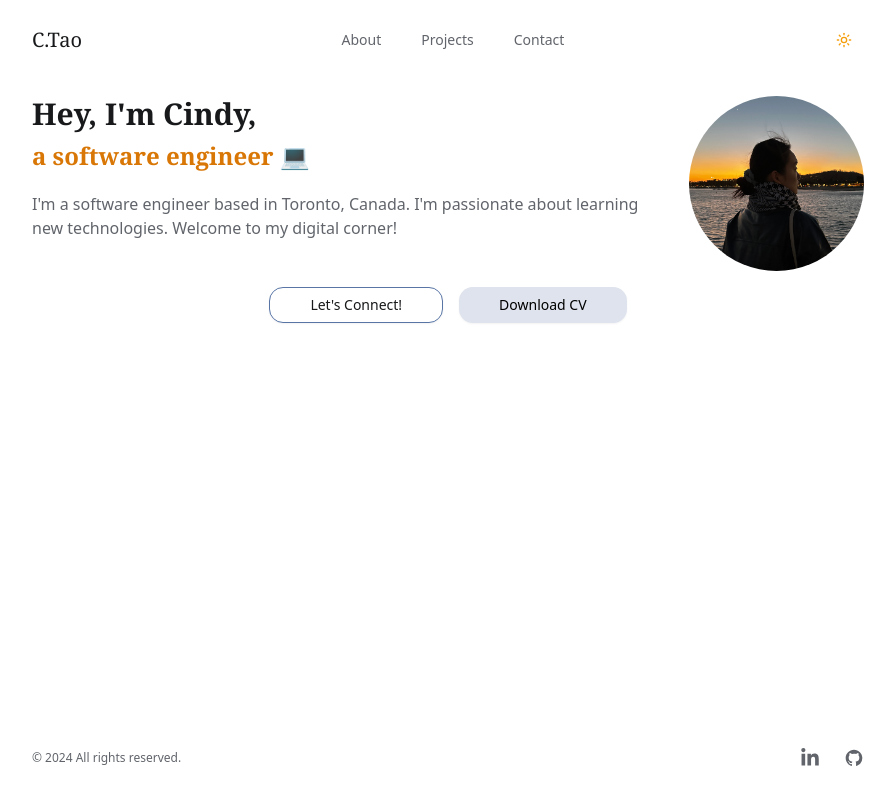
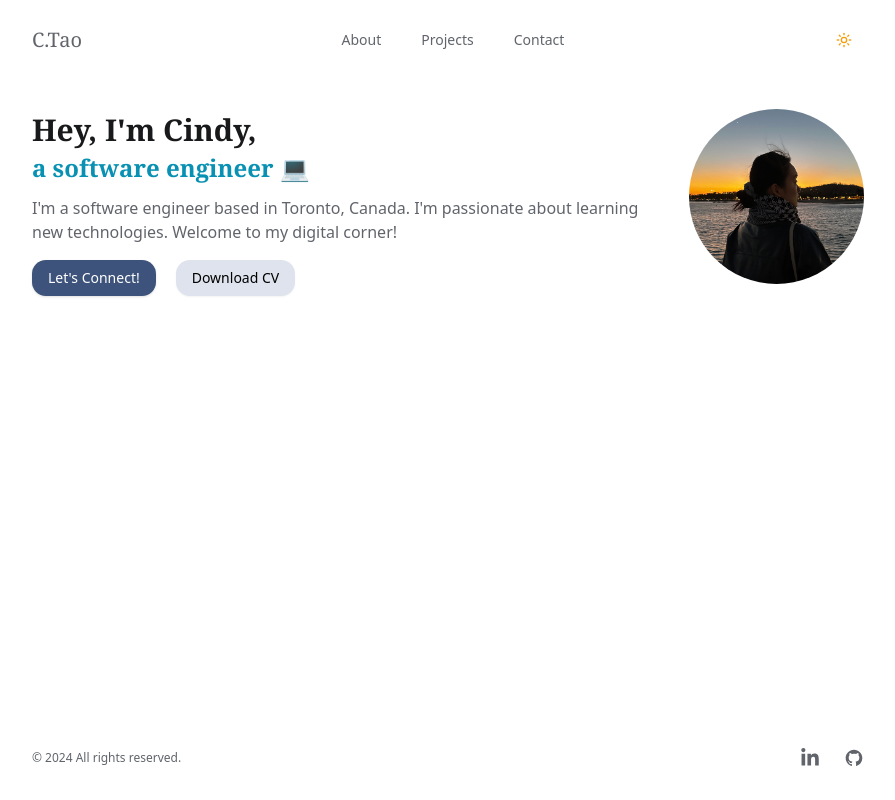
Before and after one commit to xinyue296/personal_website, a Next.js app: page / in a window 1280 px wide. Shown: the whole page, without its empty margins (192-1087 px from the left). Built offline with nearby package versions, Linux system fonts and the light colour scheme.

Commit message:
fix: minor fix on styling for intro part

```diff
--- a/src/app/home/page.tsx
+++ /dev/null
@@ -1,48 +0,0 @@
-"use client";
-import Image from "next/image";
-import type { Metadata } from "next";
-import { ChevronDown } from "lucide-react";
-import RollingText from "@/components/intro/RollingText";
-
-const Home = () => {
-  return (
-    <div className="content-center h-full flex flex-col">
-      <div className="w-full h-3/4 lg:h-full flex flex-col items-center justify-around">
-        {/* Photo Section */}
-        <div className="w-full lg:w-1/2 flex justify-center mx-8">
-          <Image
-            src="/assets/cindy_profile_1.jpg"
-            alt="Picture of Cindy"
-            width={300} // Default size for small screens
-            height={300} // Default size for small screens
-            quality={100}
-            className="hover:scale-105 duration-200 rounded-full w-64 lg:w-72" // Responsive width
-          />
-        </div>
-
-        {/* Text Section */}
-        <div className="w-full flex flex-col text-center hover:scale-105 duration-200 mx-8">
-          <h1 className="text-4xl md:text-5xl 2xl:text-6xl font-bold text-stone-700 dark:text-stone-300 mt-2 md:mt-4">
-            Hey, I’m Cindy,
-          </h1>
-          {/* Rolling text */}
-          <div className="text-4xl md:text-5xl 2xl:text-6xl text-stone-500 dark:text-stone-400 mt-1 md:mt-2">
-            <RollingText />
-          </div>
-          <p className="text-lg lg:text-xl text-stone-600 dark:text-stone-500 mt-6">
-            Welcome to my digital corner!
-            <br className="block md:hidden" /> Feel free to connect or explore.
-          </p>
-        </div>
-      </div>
-      {/* Scroll down icon */}
-      <div className="flex flex-col items-center justify-center w-full my-8">
-        <button onClick={() => {}}>
-          <ChevronDown className="h-8 w-8 text-stone-800 dark:text-stone-300 animate-[bounce_3s_ease-in-out_infinite]" />
-        </button>
-      </div>
-    </div>
-  );
-};
-
-export default Home;
--- a/src/components/intro/Intro.tsx
+++ b/src/components/intro/Intro.tsx
@@ -6,12 +6,12 @@ import { Button } from '../ui/button'
 
 const Intro = () => {
   return (
-    <section className='flex flex-col items-start pb-24 md:items-center'>
-      <div className='flex flex-col gap-x-10 gap-y-4 pb-4 md:flex-row-reverse'>
+    <section className='flex flex-col items-start pb-24 md:items-center md:justify-around'>
+      <div className='flex flex-col gap-x-12 md:flex-row-reverse'>
         {/* Photo */}
-        <div className='relative'>
+        <div className='relative flex shrink-0 items-center'>
           <Image
-            className='flex-1 rounded-full duration-200 hover:scale-105'
+            className='justify-center rounded-full duration-200 hover:scale-105'
             src='/assets/cindy_profile_1.jpg'
             alt='Photo of Cindy'
             width={175}
@@ -20,35 +20,27 @@ const Intro = () => {
             priority
           />
         </div>
+        <div>
           {/* Text Intro */}
-        <div className='mt-4 flex-1 items-start md:mt-0'>
+          <div className='my-4 items-start'>
             <h1 className='title no-underline'>Hey, I&#39;m Cindy,</h1>
             <RollingText />
-          <p className='mt-3 font-light text-muted-foreground'>
+            <p className='my-2 font-light text-muted-foreground'>
               I&#39;m a software engineer based in Toronto, Canada. I&#39;m
               passionate about learning new technologies. Welcome to my digital
               corner!
             </p>
           </div>
-      </div>
           {/* Buttons */}
-      <div className='flex flex-row gap-4'>
-        <Button variant='outline' onClick={() => {}}>
-          <Link
-            href='/contact'
-            className='mx-6 my-3 inline-block w-full rounded-full sm:w-fit'
-          >
-            Let&apos;s Connect!
-          </Link>
+          <div className='flex flex-row gap-5'>
+            <Button onClick={() => {}}>
+              <Link href='/contact'>Let&apos;s Connect!</Link>
             </Button>
             <Button variant='secondary' onClick={() => {}}>
-          <Link
-            href='/'
-            className='mx-6 my-3 inline-block w-full rounded-full sm:w-fit'
-          >
-            Download CV
-          </Link>
+              <Link href='/'>Download CV</Link>
             </Button>
+          </div>
+        </div>
       </div>
     </section>
   )
--- a/src/components/intro/RollingText.tsx
+++ b/src/components/intro/RollingText.tsx
@@ -30,7 +30,7 @@ const RollingText = () => {
         animate={{ opacity: 1, y: 0 }}
         exit={{ opacity: 0, y: -10 }}
         transition={{ duration: 0.75 }}
-        className='py-2 font-semibold text-amber-600 dark:text-orange-400 text-2xl font-serif'
+        className='py-1 font-serif text-2xl font-semibold text-cyan-600'
       >
         {phrases[index]}
       </motion.p>
--- a/src/components/navbar/Navbar.tsx
+++ b/src/components/navbar/Navbar.tsx
@@ -23,7 +23,7 @@ const Navbar = () => {
       <nav className='container flex max-w-4xl items-center justify-between'>
         {/* Logo */}
         <div>
-          <Link href={'/'} className='font-serif text-xl'>
+          <Link href={'/'} className='font-serif text-xl text-muted-foreground'>
             C.Tao
           </Link>
         </div>
```
Also changed, not shown: src/app/page.tsx (+1 -8 lines). Lines whose indentation alone changed are shown as unchanged.
